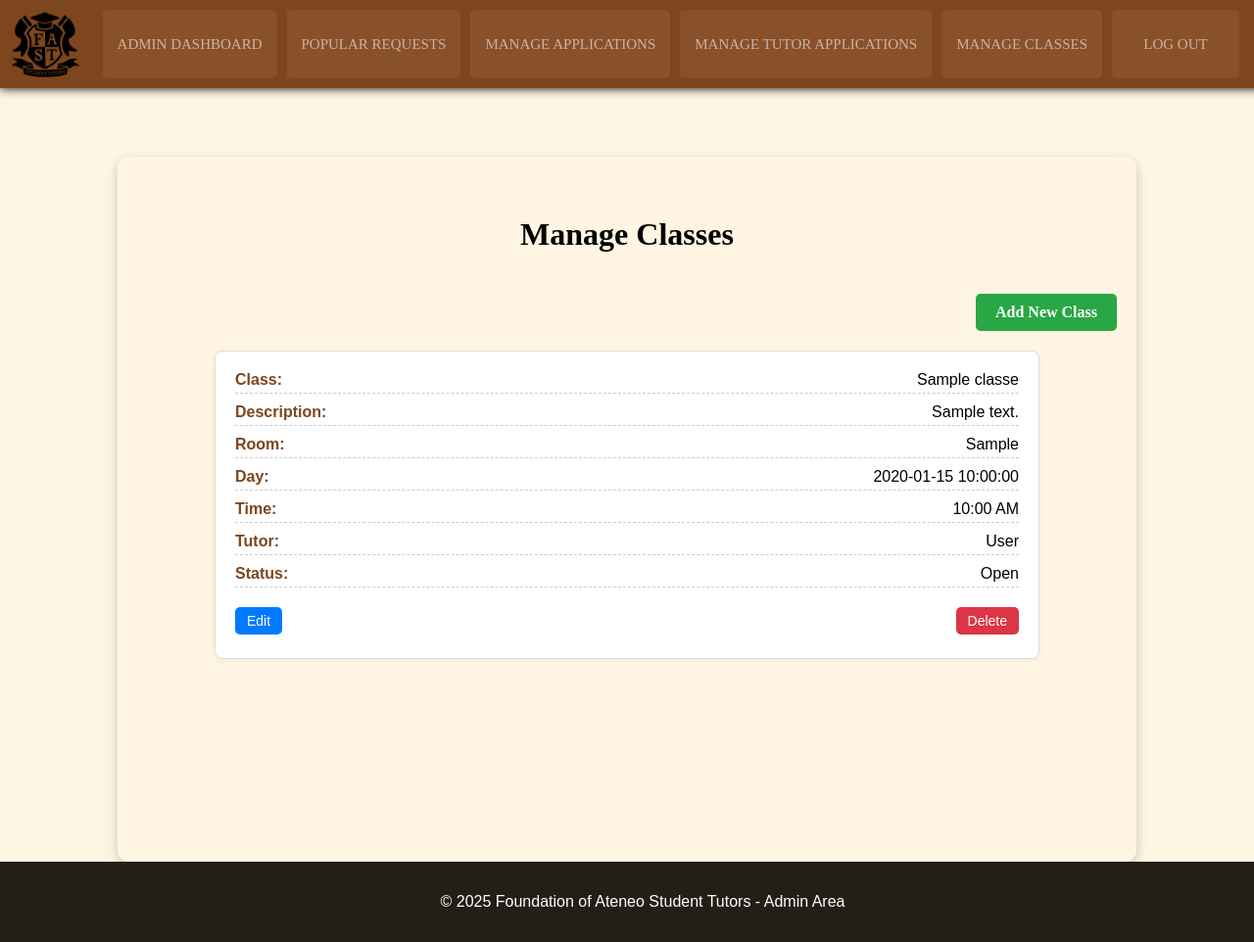
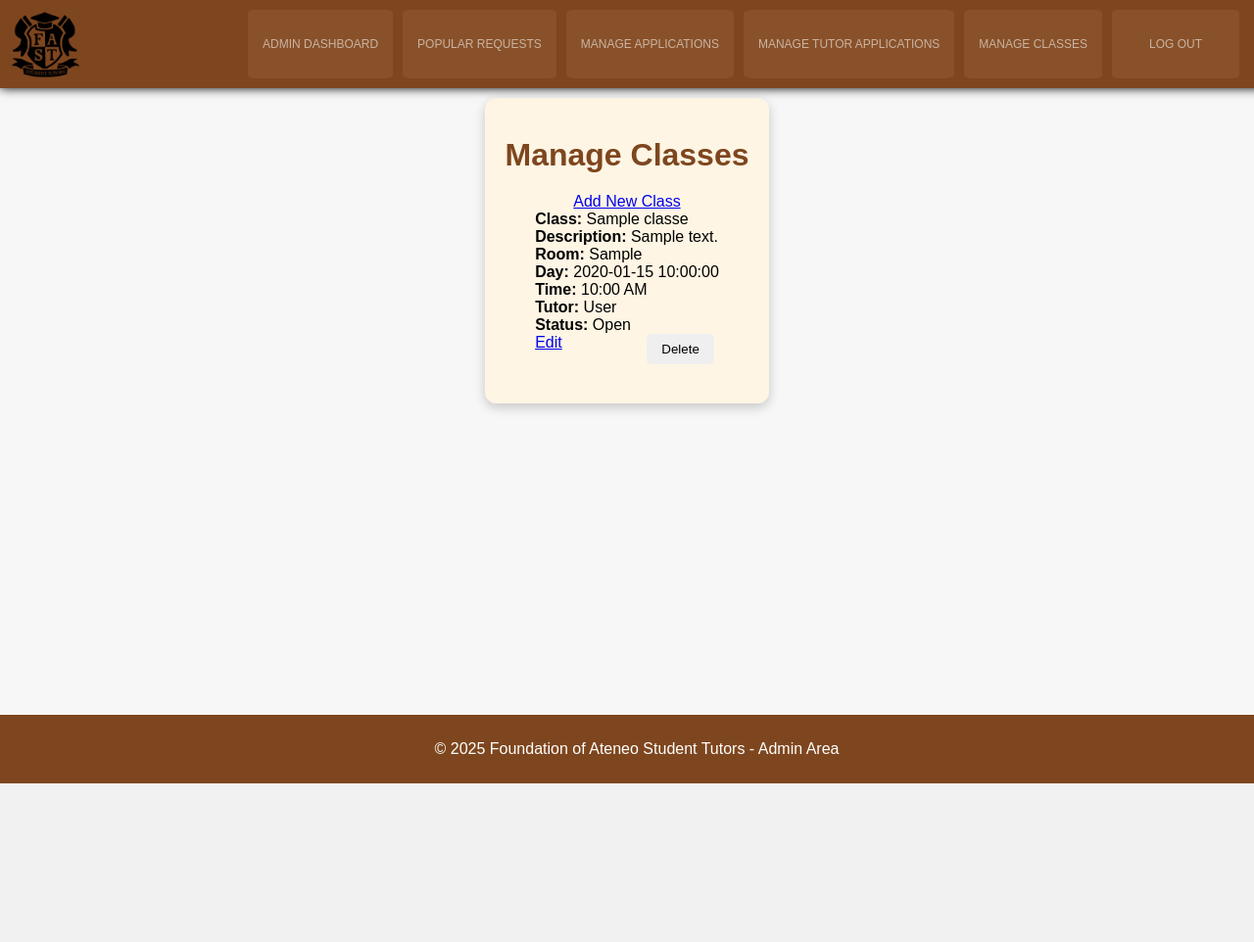
Before and after one commit to Smiling-Owl/FAST_FINAL, a PHP site: page /admin/manage_classes.php in a window 1280 px wide. Shown: the whole page at 98% size. After the commit the page ends 800 px from the top, so only its background shows below. Run offline with PHP 8.4, Linux system fonts and the light colour scheme; the visitor is signed in with stand-in values (Sample User, id 1); tables that the repository leaves empty or names only in its code hold one stand-in row (values such as "Sample post").

Commit message:
Add files via upload

```diff
--- a/admin/styles/manage_classes.css
+++ b/admin/styles/manage_classes.css
@@ -1,15 +1,13 @@
-:root {
-    --nav-height: 70px;
+body {
+    font-family: 'Arial', sans-serif;
+    background-color: #f7f7f7;
+    margin: 0;
+    padding: 0;
+    display: flex;
+    flex-direction: column;
+    min-height: 100vh;
 }
 
-body {
-    padding-top: var(--nav-height);
-    margin: 0;
-    background-color: #FFF5E3;
-    height: 100%;
-}
-
-/* Navigation bar */
 .navigation-bar {
     background-color: #7e461e;
     width: 100%;
@@ -18,7 +16,7 @@ body {
     display: flex;
     justify-content: space-between;
     align-items: center;
-    height: var(--nav-height);
+    height: 70px;
     padding: 10px;
     z-index: 10;
     box-shadow: 0 0 10px rgba(0, 0, 0, 1);
@@ -26,7 +24,7 @@ body {
 }
 
 .nav--hidden {
-    transform: translateY(calc(-1 * var(--nav-height)));
+    transform: translateY(-70px);
 }
 
 .navigation-bar img {
@@ -60,8 +58,8 @@ body {
 .navigation-bar li a {
     transition: transform 0.5s;
     color: #F4F4F4;
-    font-size: 15px;
-    font-family: 'Oswald';
+    font-size: 12px;
+    font-family: 'Oswald', sans-serif;
     text-decoration: none;
     line-height: 70px;
     padding: 5px 15px;
@@ -70,18 +68,16 @@ body {
 
 .navigation-bar li a:hover {
     opacity: 1;
-    font-size: 18px;
+    font-size: 16px;
 }
-
-/* Carousel */
 .carousel-image {
     position: fixed;
     top: 0;
     left: 0;
     width: 100%;
-    height: 100%;
+    height: 100vh;
+    overflow: hidden;
     z-index: -2;
-    overflow: hidden;
     opacity: 0.9;
 }
 
@@ -108,170 +104,162 @@ body {
     z-index: -1;
 }
 
-/* Hero text */
-.overlay {
-    position: absolute;
-    top: 0;
-    left: 0;
-    width: 100%;
-    height: 100%;
-    background-color: rgba(0, 0, 0, 0.6);
-    z-index: 1;
-}
-
-.hero-text {
-    font-family: "Montserrat", sans-serif;
-    position: absolute;
-    top: 50%;
-    left: 50%;
-    transform: translate(-50%, -50%);
-    color: #f4f4f4;
-    text-align: center;
-    z-index: 2;
-}
-
-.hero-text h1 {
-    font-size: 80px;
-    font-weight: 750;
-    margin-bottom: 5px;
-    text-shadow: 3px 3px 5px rgba(0, 0, 0, 1);
-    margin-top: 20%;
-}
-
-.hero-text p {
-    margin-top: 5%;
-    font-size: 30px;
-    text-shadow: 3px 3px 5px rgba(0, 0, 0, 1);
-}
-
-/* Container */
 .container {
     display: flex;
     flex-direction: column;
     align-items: center;
     justify-content: flex-start;
     padding: 40px 20px;
-    margin-top: calc(var(--nav-height) + 20px);
+    margin-top: 100px;
     background-color: rgba(255, 245, 227, 0.9);
     border-radius: 12px;
     max-width: 1000px;
     margin-left: auto;
     margin-right: auto;
     box-shadow: 0 4px 12px rgba(0, 0, 0, 0.2);
-    width: 90%;
-    min-height: 80vh;
 }
 
-/* Add New Class Button */
-.add-new-class {
-    margin-top: 20px;
-    width: 100%;
-    text-align: right;
+h1 {
+    margin-top: 0;
+    margin-bottom: 20px;
+    color: #7e461e;
+    font-size: 2rem;
+    text-align: center;
+    font-family: 'Oswald', sans-serif;
 }
 
-.add-new-class a {
-    display: inline-block;
-    padding: 10px 20px;
-    background-color: #28a745;
-    color: white;
-    text-decoration: none;
+.application-list {
+    margin-top: 20px;
+    display: flex;
+    flex-direction: column;
+    max-height: 600px;
+    overflow-y: auto;
+    gap: 15px;
+    padding: 10px;
+    scroll-snap-type: y mandatory;
+}
+
+.application-item {
+    background-color: #f9f9f9;
+    padding: 15px;
+    margin-bottom: 10px;
     border-radius: 5px;
-    font-weight: bold;
+    border: 1px solid #ddd;
+    flex: 0 0 auto;
+    width: 100%;
+    scroll-snap-align: start;
+    display: flex;
+    flex-direction: column;
+    gap: 10px;
+}
+.action-buttons {
+    display: flex;
+    gap: 10px;
+    justify-content: space-between;
+}
+
+button {
+    padding: 8px 15px;
+    border: none;
+    border-radius: 5px;
+    cursor: pointer;
+    margin: 0 5px;
     transition: background-color 0.3s ease;
 }
 
-.add-new-class a:hover {
-    background-color: #1e7e34;
+.approve-button {
+    background-color: #28a745;
+    color: white;
 }
 
-/* Class list and cards */
-.class-list {
-    display: flex;
-    flex-direction: column;
-    gap: 15px;
-    margin-top: 20px;
-    width: 100%;
+.approve-button:hover {
+    background-color: #218838;
 }
 
-.class-item {
-    background-color: #fff;
-    border: 1px solid #ddd;
-    border-radius: 8px;
-    padding: 20px;
-    box-shadow: 0 2px 6px rgba(0, 0, 0, 0.05);
-    display: flex;
-    flex-direction: column;
-    gap: 10px;
-    font-family: 'PT Sans', sans-serif;
-    width: 100%;
-    max-width: 800px;
-    margin: 0 auto;
+button:hover {
+    background-color: #c20000;
 }
 
-.class-item > div {
-    display: flex;
-    justify-content: space-between;
-    align-items: center;
-    padding-bottom: 4px;
-    border-bottom: 1px dashed #ccc;
+button:focus {
+    outline: none;
 }
 
-.class-item > div:last-child {
-    border-bottom: none;
+.table-container {
+    overflow-x: auto;
+    width: 100%;
+    max-width: 100%;
+    margin-bottom: 20px;
 }
 
-.class-item > div strong {
-    color: #7e461e;
-    font-weight: 600;
-    margin-right: 10px;
-    flex: 1;
-    text-align: left;
+table {
+    width: 100%;
+    border-collapse: collapse;
+    background-color: #fff;
+    margin-top: 20px;
+    border-radius: 8px;
+    box-shadow: 0 4px 8px rgba(0, 0, 0, 0.1);
+    table-layout: auto;
 }
 
-.class-item > div span {
-    flex: 2;
-    text-align: right;
+th, td {
+    padding: 12px;
+    text-align: left;
+    border-bottom: 1px solid #ddd;
+    overflow: hidden;
+    text-overflow: ellipsis;
+    white-space: nowrap;
+    min-width: 100px;
 }
 
-/* Action buttons */
-.action-buttons {
-    display: flex;
-    justify-content: flex-end;
-    gap: 10px;
-    margin-top: 10px;
+th {
+    background-color: #7e461e;
+    color: #fff;
 }
 
-.action-buttons button,
-.action-buttons a {
-    padding: 6px 12px;
-    font-size: 14px;
-    border-radius: 5px;
-    text-decoration: none;
-    cursor: pointer;
-    color: #fff;
-    border: none;
+tr:hover {
+    background-color: #f9f9f9;
 }
 
-.edit-button {
-    background-color: #007bff;
+td[colspan="8"] {
+    text-align: center;
+    font-size: 1.2rem;
+    color: #888;
 }
 
-.delete-button {
-    background-color: #dc3545;
+footer {
+    background-color: #7e461e;
+    color: white;
+    text-align: center;
+    padding: 10px;
+    margin-top: auto;
+    width: 100%;
+    position: relative;
+    bottom: 0;
 }
 
-/* Footer */
-footer {
-    bottom: 0;
-    width: 100%;
-    background-color: rgb(34, 31, 23);
+.footer-content {
+    text-align: center;
     color: white;
-    text-align: center;
-    padding: 1rem;
-    font-family: 'PT Sans', sans-serif;
+    font-size: 16px;
 }
 
-footer .footer-content {
-    max-width: 1200px;
-    margin: 0 auto;
+.main-content {
+    margin-top: 80px;
 }
+
+.main-content h1 {
+    margin-top: 20px;
+    padding: 10px;
+    text-align: center;
+}
+
+@media (max-width: 768px) {
+    .table-container {
+        overflow-x: auto;
+    }
+
+    table {
+        width: 100%;
+        table-layout: fixed;
+    }
+}
```
Also changed, not shown: admin/styles/manage_tutor_applications.css (+27 -37 lines), admin/styles/popular_request.css (+27 -37 lines).
